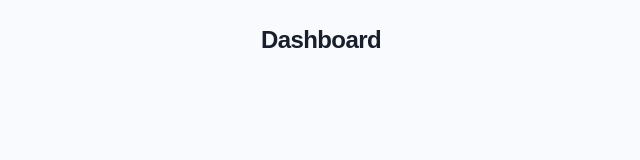
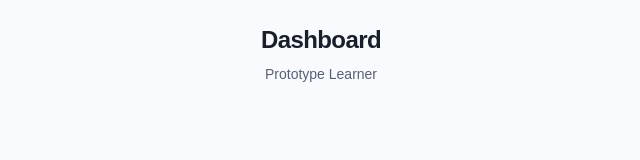
Before and after one commit to hereisphil/2606-WDV349-CantuPhillip, a React (Vite) app in the folder dev/memli/apps/web/: page /dashboard in a window 1280 px wide. Shown: the top 160 px of the page, without its empty margins (319-959 px from the left). Built offline with nearby package versions, Linux system fonts and the light colour scheme.

Commit message:
[web:auth] Seed the prototype learner behind useViewer().
Dashboard reads identity from the session hook so Better Auth can replace the value without rewriting the UI.

Refs #110

```diff
--- /dev/null
+++ b/dev/memli/apps/web/src/components/session-provider.tsx
@@ -0,0 +1,44 @@
+/* eslint-disable react-refresh/only-export-components */
+import { createContext, useContext, type JSX, type ReactNode } from "react"
+
+// Viewer/useViewer are temporary until Better Auth and a real user is created
+export type Viewer = {
+  id: string
+  displayName: string
+  email: string
+  uiLocale: string
+  streakDays: number
+}
+
+// Prototype stand-in. Better Auth (#108) replaces this value inside the provider.
+const prototypeViewer = {
+  id: "usr_prototype_01",
+  displayName: "Prototype Learner",
+  email: "learner@prototype.memli.test",
+  uiLocale: "en",
+  streakDays: 12,
+} as const satisfies Viewer
+
+const SessionContext = createContext<Viewer | null>(null)
+
+export function SessionProvider({
+  children,
+}: {
+  children: ReactNode
+}): JSX.Element {
+  return (
+    <SessionContext.Provider value={prototypeViewer}>
+      {children}
+    </SessionContext.Provider>
+  )
+}
+
+export function useViewer(): Viewer {
+  const viewer = useContext(SessionContext)
+
+  if (viewer === null) {
+    throw new Error("useViewer must be used within a SessionProvider")
+  }
+
+  return viewer
+}
--- a/dev/memli/apps/web/src/main.tsx
+++ b/dev/memli/apps/web/src/main.tsx
@@ -3,6 +3,7 @@ import { StrictMode } from "react"
 import { createRoot } from "react-dom/client"
 import { RouterProvider, createRouter } from "@tanstack/react-router"
 import "@workspace/ui/globals.css"
+import { SessionProvider } from "@/components/session-provider.tsx"
 import { ThemeProvider } from "@/components/theme-provider.tsx"
 import { routeTree } from "@/routeTree.gen"
 
@@ -24,7 +25,9 @@ declare module "@tanstack/react-router" {
 createRoot(document.getElementById("root")!).render(
   <StrictMode>
     <ThemeProvider defaultTheme="light">
-      <RouterProvider router={router} />
+      <SessionProvider>
+        <RouterProvider router={router} />
+      </SessionProvider>
     </ThemeProvider>
   </StrictMode>
 )
--- a/dev/memli/apps/web/src/routes/_app/dashboard.tsx
+++ b/dev/memli/apps/web/src/routes/_app/dashboard.tsx
@@ -1,14 +1,18 @@
 import type { JSX } from "react"
 import { createFileRoute } from "@tanstack/react-router"
+import { useViewer } from "@/components/session-provider"
 
 export const Route = createFileRoute("/_app/dashboard")({
   component: Dashboard,
 })
 
 function Dashboard(): JSX.Element {
+  const viewer = useViewer()
+
   return (
-    <section className="flex flex-col items-center justify-center">
+    <section className="flex flex-col items-center justify-center gap-2">
       <h1 className="text-2xl font-bold tracking-tight">Dashboard</h1>
+      <p className="text-sm text-muted-foreground">{viewer.displayName}</p>
     </section>
   )
 }
```
